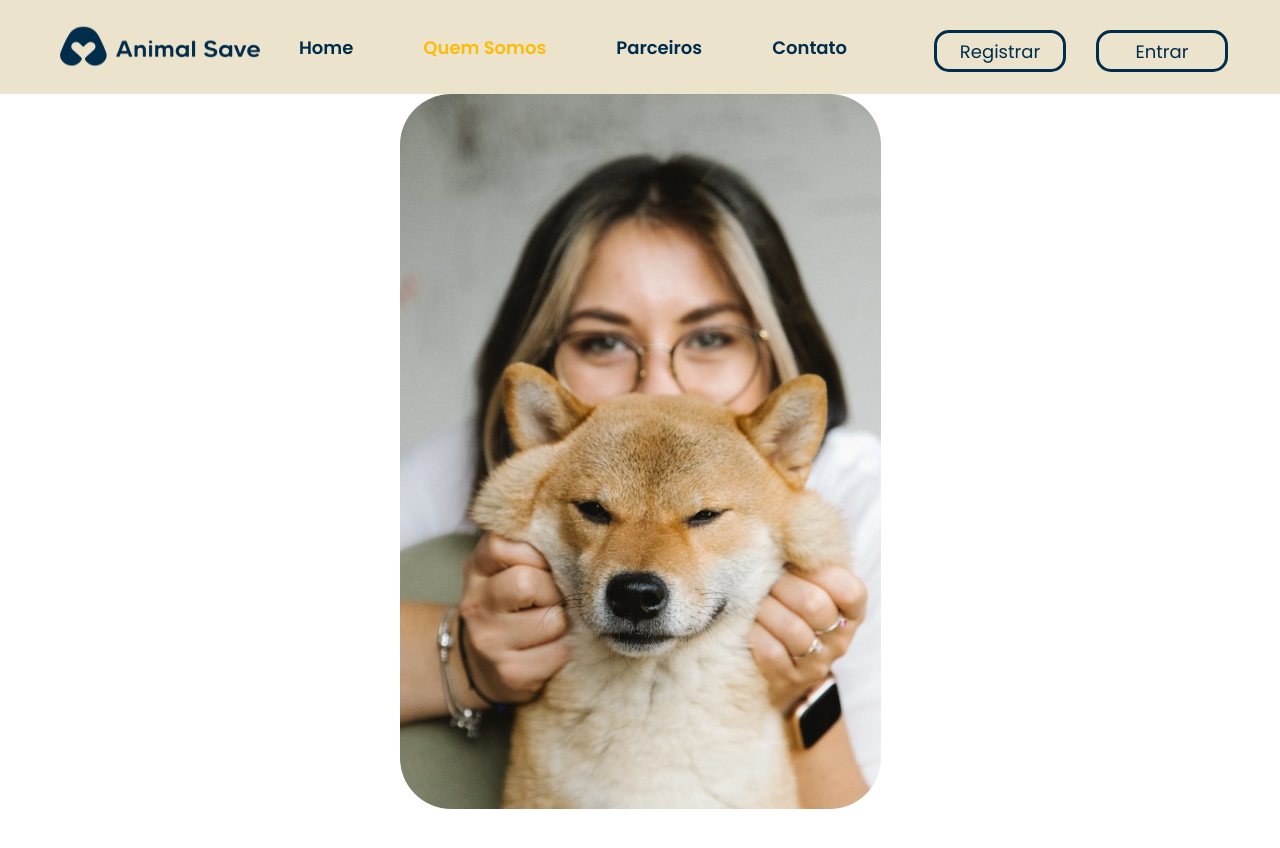
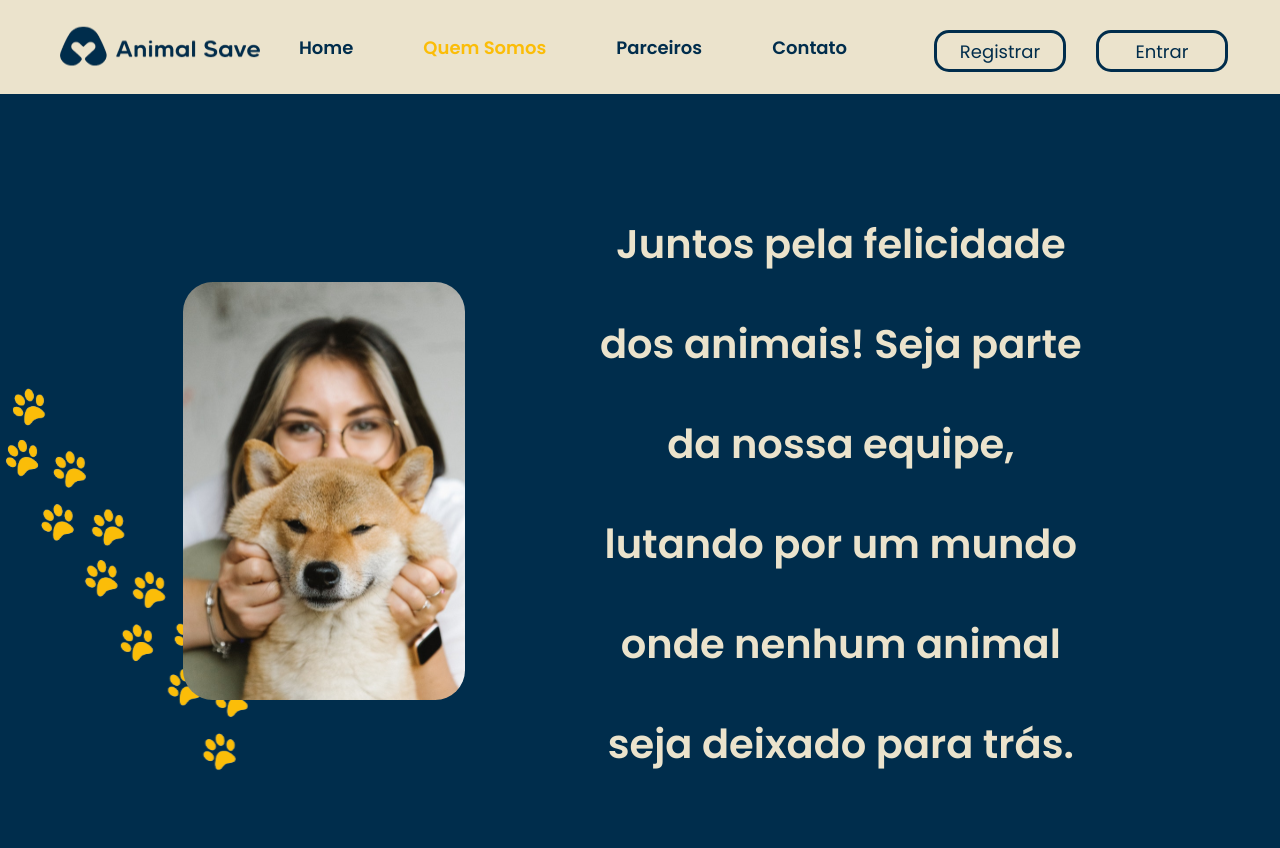
Before and after one commit to renanmontanopaz/animal-save-view, a Vue app: page /quem-somos in a window 1280 px wide. Shown: the top 848 px of the page. Before the commit the page ends 815 px from the top, so only its background shows below. Built offline with nearby package versions, Linux system fonts and the light colour scheme.

Commit message:
estilizando tela Quem Somos

```diff
--- a/src/views/LandingPage/LandingPageQuemSomos.vue
+++ b/src/views/LandingPage/LandingPageQuemSomos.vue
@@ -1,7 +1,14 @@
 <template>
-  <section>
-    <div>
+  <section class="containerQuemSomos">
+    <div class="containerImage">
       <img src="../../assets/FotoMenina.svg" alt="">
+    </div>
+    <div class="containerText">
+      <p>Juntos pela felicidade dos animais! Seja parte da nossa equipe, lutando por um mundo onde nenhum animal seja
+        deixado para trás.</p>
+    </div>
+    <div class="Pegadas2">
+      <img src="../../assets/Pegadas.svg" alt="">
     </div>
   </section>
 </template>
@@ -10,6 +17,37 @@
 @import "~bulma/bulma.sass";
 @import url("https://fonts.googleapis.com/css2?family=Concert+One&family=Poppins:ital,wght@0,200;0,400;0,600;1,100&display=swap");
 
+.containerQuemSomos {
+  display: flex;
+  align-items: center;
+  justify-content: center;
+  width: 100%;
+  height: 100vh;
+  background-color: #002D4C;
+  gap: 120px;
+
+  .containerImage {
+    width: 22%;
+    z-index: 1;
+  }
+
+  .containerText {
+    width: 40%;
+    font-family: 'Poppins';
+    font-style: normal;
+    font-weight: 600;
+    font-size: 40px;
+    line-height: 100px;
+    text-align: center;
+    color: #EBE3CC;
+  }
+  .Pegadas2{
+    position: absolute;
+    width: 20.5%;
+    left: 0%;
+    top: 48%;
+  }
+}
 </style>
 
 <script lang="ts">
```
